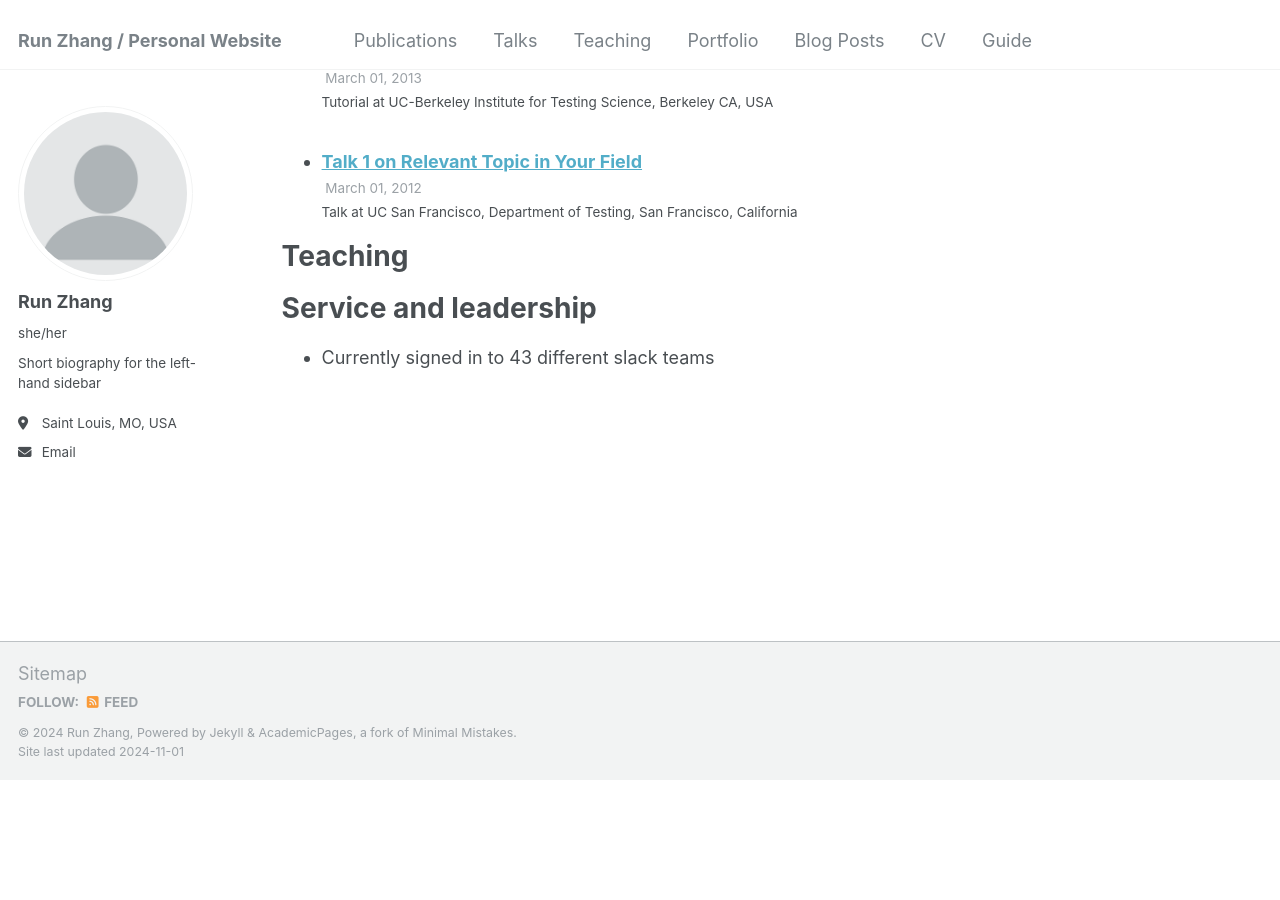
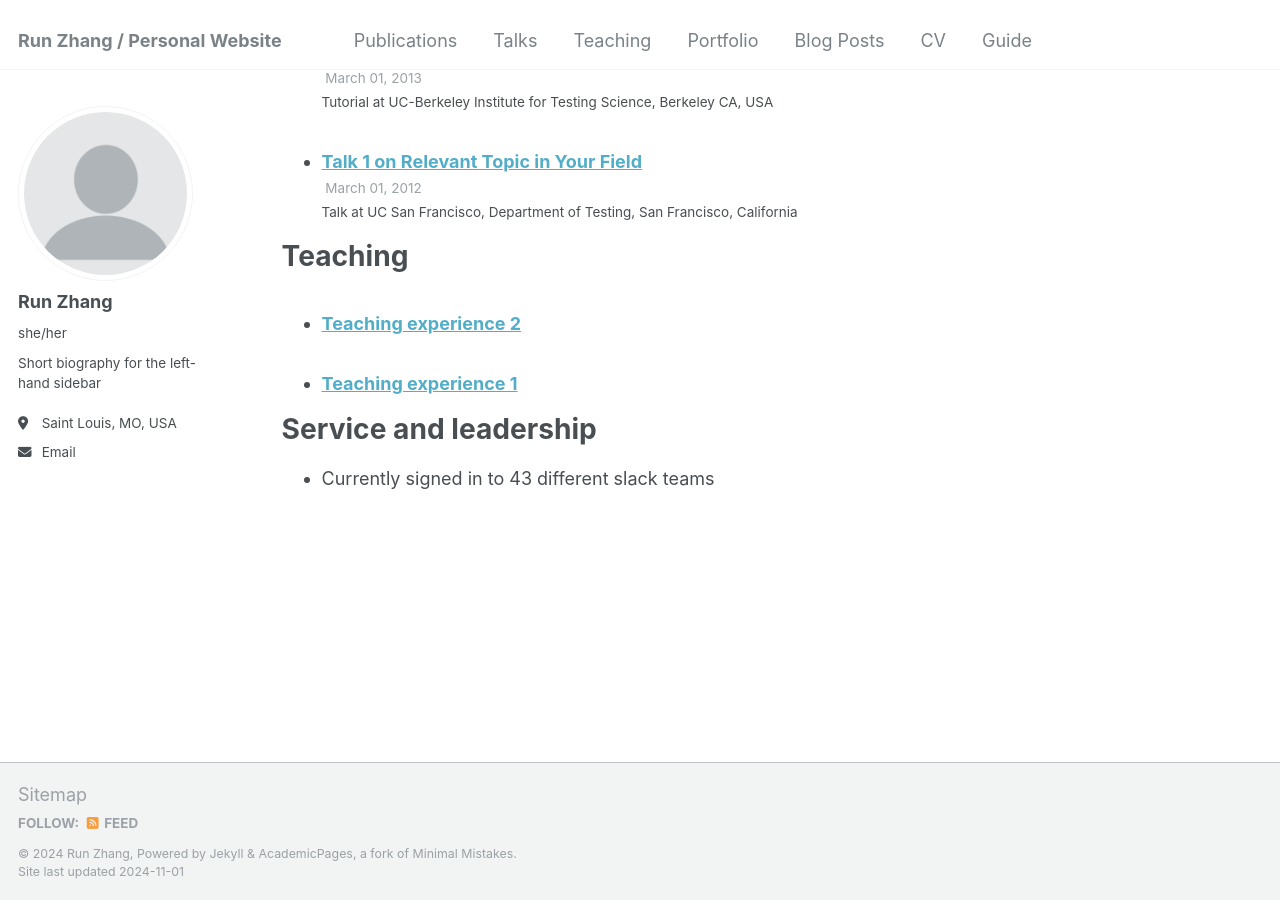
Before and after one commit to Run98/runzhangrr.github.io, a Jekyll site: the page built from _pages/cv.md, in a window 1280 px wide and 900 px high, scrolled down 1750 px. Built offline with Jekyll 4.4.1, drawn with Linux system fonts in a browser that asks for light colours; before the commit the page ends 2529 px from its top, so only the background shows below that; part of the change alters nothing that is shown.

Commit message:
Update _config.yml

```diff
--- a/_config.yml
+++ b/_config.yml
@@ -212,9 +212,9 @@ kramdown:
 
 # These settings control the types of collections used by the template
 collections:
-  # teaching:
-  #   output: true
-  #   permalink: /:collection/:path/
+  teaching:
+    output: false
+    permalink: /:collection/:path/
   publications:
     output: true
     permalink: /:collection/:path/
@@ -246,15 +246,15 @@ defaults:
     values:
       layout: single
       author_profile: true
-  # # _teaching
-  # - scope:
-  #     path: ""
-  #     type: teaching
-  #   values:
-  #     layout: single
-  #     author_profile: true
-  #     share: true
-  #     comments: true
+  # _teaching
+  - scope:
+      path: ""
+      type: teaching
+    values:
+      layout: single
+      author_profile: false
+      share: false
+      comments: false
   # _publications
   - scope:
       path: ""
```
